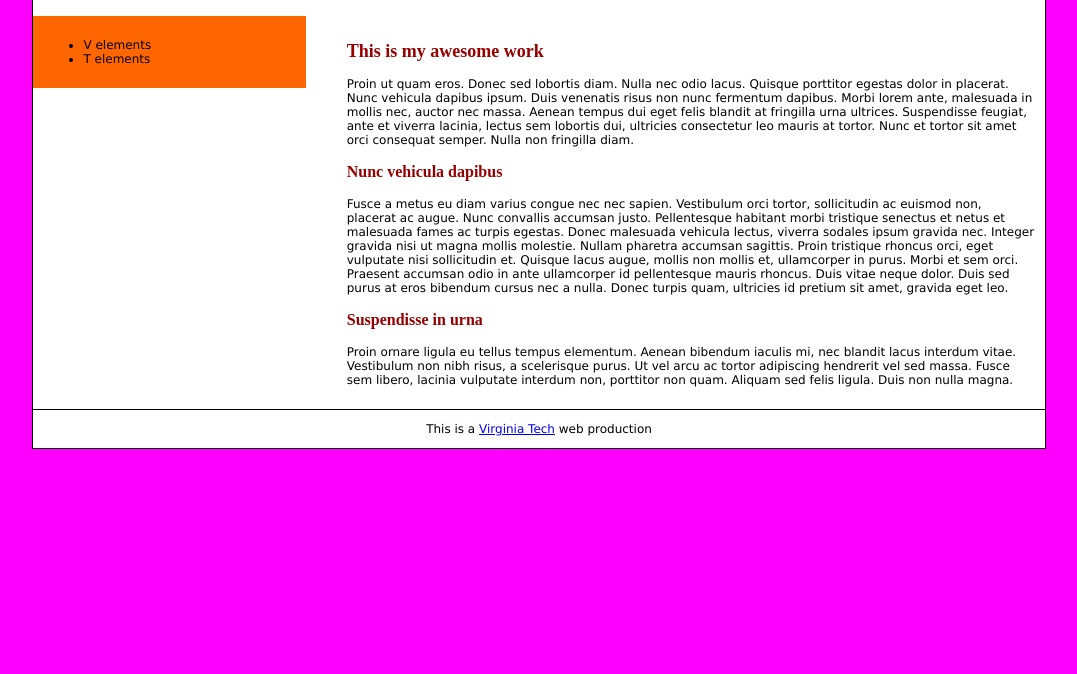
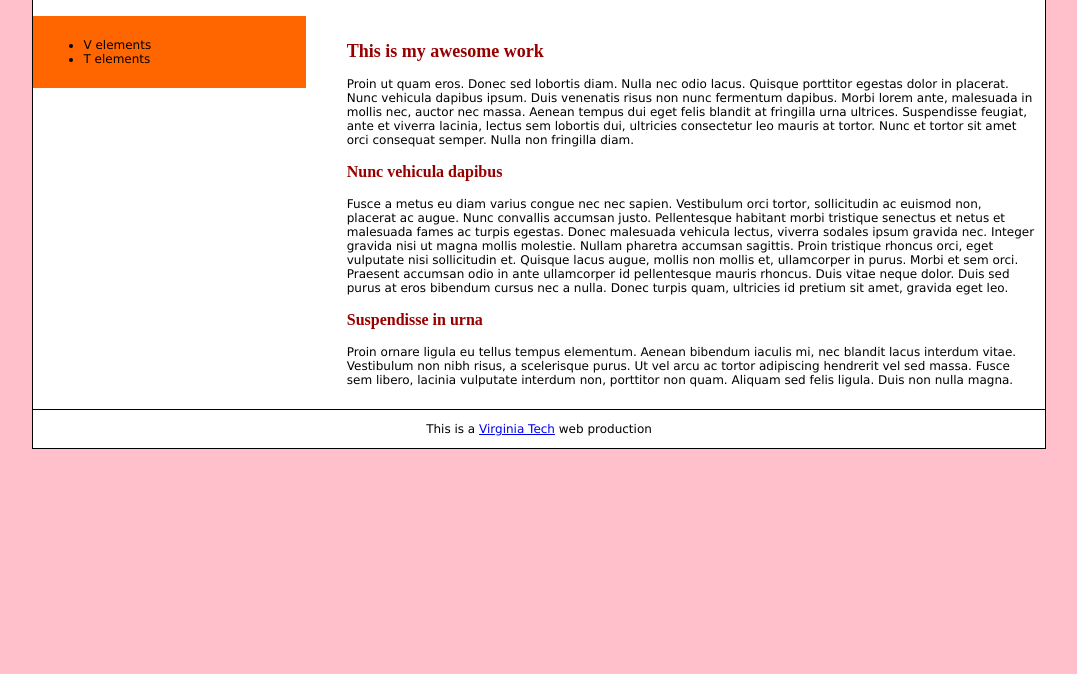
Before and after one commit to mausberry/hokiepage, a plain HTML site: page index.html in a window 1280 px wide. Shown: the part 126-800 px from the top of the page, without its empty margins (101-1178 px from the left). Drawn offline with Linux system fonts and the light colour scheme.

Commit message:
color change
changed it again

```diff
--- a/vt-style.css
+++ b/vt-style.css
@@ -1,6 +1,6 @@
 
 body {
-	background-color: magenta;
+	background-color: pink;
 	font-size:12px;
 	font-family:Verdana, Arial, Helvetica, sans-serif;
 	}
```
